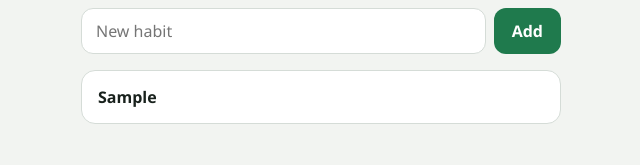
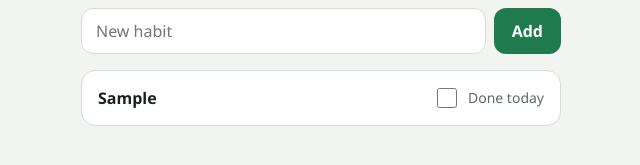
Before and after one commit to thihongcntt-hub/streakly, a React (Vite) app: page / in a window 1280 px wide. Both pictures are taken after typing "Sample" into the empty fields and a click on the button "Add". Shown: the part 293-458 px from the top of the page, without its empty margins (319-959 px from the left). Built offline with nearby package versions, Linux system fonts and the light colour scheme.

Commit message:
#33 Mark a habit done for today

```diff
--- a/src/App.tsx
+++ b/src/App.tsx
@@ -23,6 +23,22 @@ export default function App() {
     saveHabits(next);
   }
 
+  function toggleDone(id: string) {
+    const key = toDateKey(new Date());
+    const next = habits.map((h) =>
+      h.id !== id
+        ? h
+        : {
+            ...h,
+            doneDates: h.doneDates.includes(key)
+              ? h.doneDates.filter((d) => d !== key)
+              : [...h.doneDates, key],
+          },
+    );
+    setHabits(next);
+    saveHabits(next);
+  }
+
   return (
     <main className="app">
       <header className="app-header">
@@ -33,7 +49,7 @@ export default function App() {
       <section className="habits" aria-labelledby="habits-title">
         <h2 id="habits-title">Your habits</h2>
         <AddHabitForm onAdd={addHabit} />
-        <HabitList habits={habits} />
+        <HabitList habits={habits} onToggle={toggleDone} />
       </section>
     </main>
   );
--- a/src/components/HabitList.tsx
+++ b/src/components/HabitList.tsx
@@ -1,6 +1,11 @@
 import type { Habit } from '../store/habits';
+import { toDateKey } from '../lib/dates';
 
-export default function HabitList({ habits }: { habits: Habit[] }) {
+type Props = { habits: Habit[]; onToggle: (id: string) => void };
+
+export default function HabitList({ habits, onToggle }: Props) {
+  const todayKey = toDateKey(new Date());
+
   if (habits.length === 0) {
     return (
       <div className="empty">
@@ -12,11 +17,22 @@ export default function HabitList({ habits }: { habits: Habit[] }) {
 
   return (
     <ul className="habit-list">
-      {habits.map((habit) => (
-        <li key={habit.id} className="habit-row">
-          <span className="habit-name">{habit.name}</span>
-        </li>
-      ))}
+      {habits.map((habit) => {
+        const done = habit.doneDates.includes(todayKey);
+        return (
+          <li key={habit.id} className={done ? 'habit-row habit-row--done' : 'habit-row'}>
+            <span className="habit-name">{habit.name}</span>
+            <span className="done-toggle">
+              <input
+                type="checkbox"
+                aria-label="Done today"
+                checked={done}
+                onChange={() => onToggle(habit.id)}
+              />
+            </span>
+          </li>
+        );
+      })}
     </ul>
   );
 }
--- a/src/styles.css
+++ b/src/styles.css
@@ -174,6 +174,13 @@ a:focus-visible {
   white-space: nowrap;
 }
 
+.done-toggle { display: inline-flex; align-items: center; gap: 8px; flex-shrink: 0; }
+.done-toggle::after { content: "Done today"; font-size: 14px; color: var(--muted); }
+.done-toggle input { width: 20px; height: 20px; accent-color: var(--streak); }
+.habit-row--done { border-color: var(--streak); }
+.habit-row--done .habit-name::before { content: "\2713\00a0"; color: var(--streak); font-weight: 700; }
+.habit-row--done .done-toggle::after { color: var(--streak); }
+
 @media (max-width: 400px) {
   .app { padding-top: 28px; }
   .app-header h1 { font-size: 34px; }
```
Also changed, not shown: 1 other file (tests, documents, lock files or other folders).
